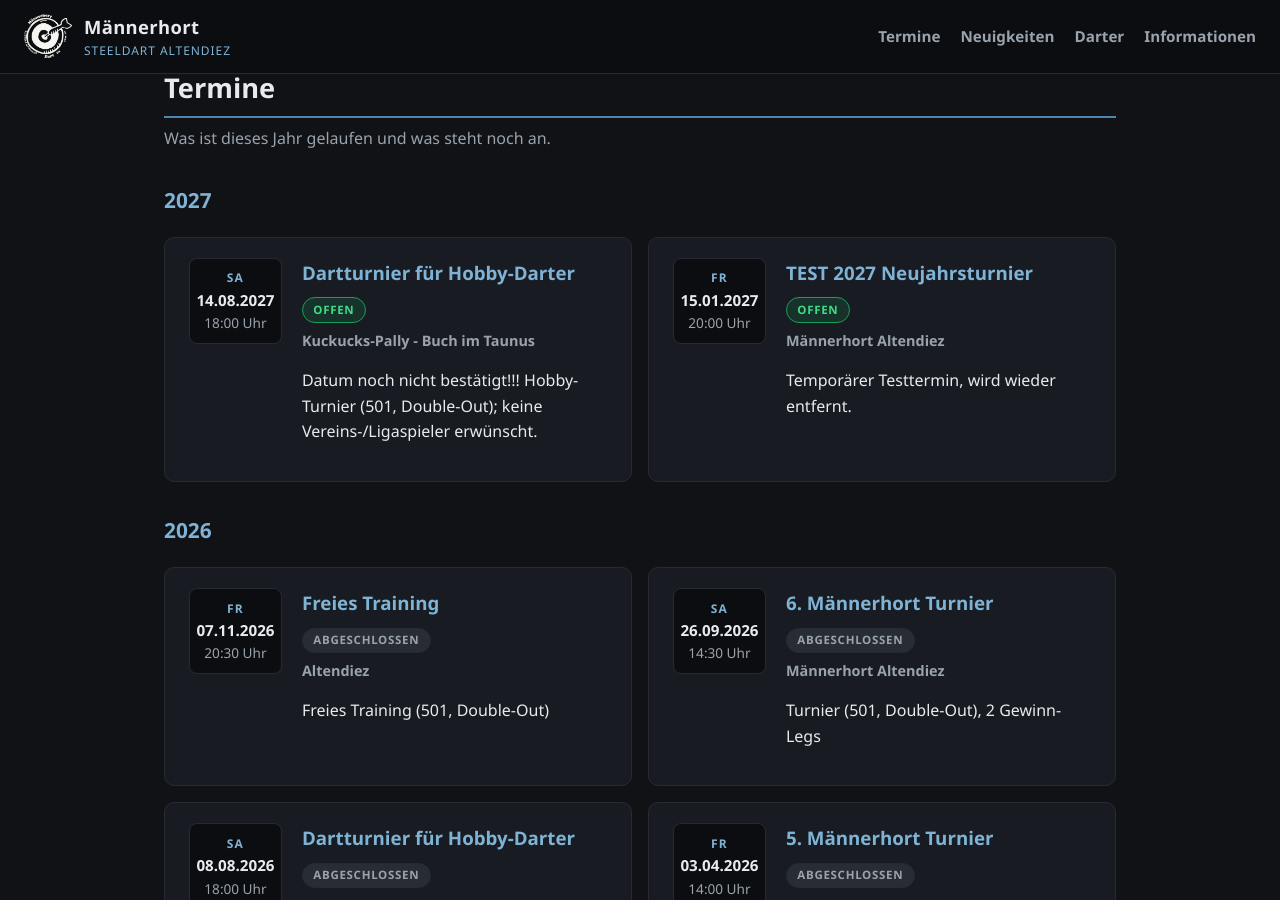
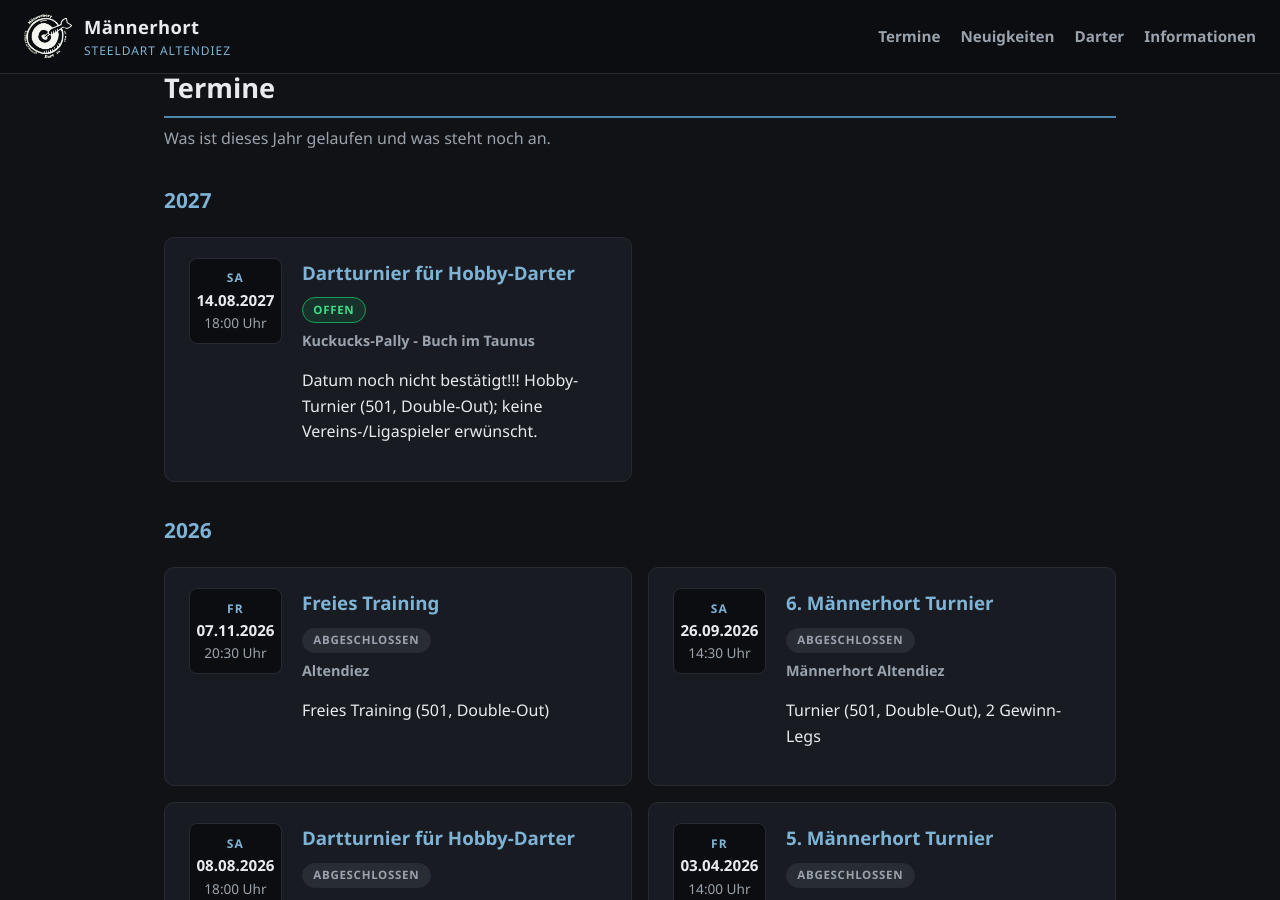
Before and after one commit to netbuk/maennerhort, a Jekyll site: the page built from index.md, in a window 1280 px wide and 900 px high, scrolled down 470 px. Built offline with Jekyll 4.4.1, drawn with Linux system fonts in a browser that asks for light colours.

Commit message:
TEST-Termin 2027 wieder entfernen
Co-authored-by: netbuk <netbuk@users.noreply.github.com>

```diff
--- a/_data/termine.yml
+++ b/_data/termine.yml
@@ -76,9 +76,3 @@
   titel: "1. Männerhort Turnier"
   ort: "Männerhort Altendiez"
   beschreibung: "E-Dart Turnier (501, Double-Out)"
-- datum: "2027-01-15"
-  wochentag: "Fr"
-  uhrzeit: "20:00"
-  titel: "TEST 2027 Neujahrsturnier"
-  ort: "Männerhort Altendiez"
-  beschreibung: "Temporärer Testtermin, wird wieder entfernt."
```
